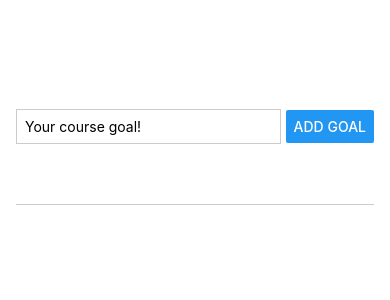
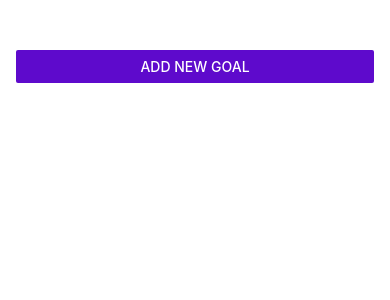
Before and after one commit to gtomsic/first-native-react, a React Native app: screen / in a window 390 px wide. Shown: the top 300 px of the page. Built offline with nearby package versions, Linux system fonts and the light colour scheme.

Commit message:
Adding animation effects on react modal complete

```diff
--- a/App.js
+++ b/App.js
@@ -1,10 +1,11 @@
 import { useState } from 'react';
-import { StyleSheet, View, Button, TextInput, FlatList } from 'react-native';
+import { StyleSheet, View, Button, FlatList } from 'react-native';
 import GoalInput from './src/components/GoalInput';
 import GoalItem from './src/components/GoalItem';
 export default function App() {
   const [goals, setGoals] = useState([]);
   const [text, setText] = useState('');
+  const [isOpen, setIsOpen] = useState(false);
   const goalInputHandler = (enteredText) => {
     setText(enteredText);
   };
@@ -13,6 +14,7 @@ export default function App() {
       { text: text, key: Math.random().toString() },
       ...previosGoals,
     ]);
+    setIsOpen(false);
   };
   const deleteCourseItem = (id) => {
     setGoals((currentGoals) => {
@@ -21,10 +23,19 @@ export default function App() {
   };
   return (
     <View style={styles.appContainer}>
+      <Button
+        title="Add New Goal"
+        color="#5e0acc"
+        onPress={() => setIsOpen(!isOpen)}
+      />
+
       <GoalInput
         goalInputHandler={goalInputHandler}
         addGoalHandler={addGoalHandler}
+        isOpen={isOpen}
+        closeModal={() => setIsOpen(false)}
       />
+
       <View style={styles.goalsContainer}>
         <FlatList
           data={goals}
@@ -33,6 +44,7 @@ export default function App() {
               <GoalItem
                 text={itemData.item.text}
                 onPress={() => deleteCourseItem(itemData.item.key)}
+                isOpen={isOpen}
               />
             );
           }}
--- a/src/components/GoalInput.js
+++ b/src/components/GoalInput.js
@@ -1,15 +1,29 @@
-import { StyleSheet, View, TextInput, Button } from 'react-native';
+import { StyleSheet, View, TextInput, Button, Modal } from 'react-native';
 
-const GoalInput = ({ goalInputHandler, addGoalHandler }) => {
+const GoalInput = ({
+  goalInputHandler,
+  addGoalHandler,
+  isOpen,
+  closeModal,
+}) => {
   return (
+    <Modal visible={isOpen} animationType="slide">
       <View style={styles.inputContainer}>
         <TextInput
           onChangeText={goalInputHandler}
           style={styles.textInput}
           placeholder="Your course goal!"
         />
+        <View style={styles.buttonContainer}>
+          <View style={styles.button}>
             <Button onPress={addGoalHandler} title="Add Goal" />
           </View>
+          <View style={styles.button}>
+            <Button onPress={closeModal} title="Cancel" />
+          </View>
+        </View>
+      </View>
+    </Modal>
   );
 };
 
@@ -18,18 +32,24 @@ export default GoalInput;
 const styles = StyleSheet.create({
   inputContainer: {
     flex: 1,
-    flexDirection: 'row',
-    justifyContent: 'space-between',
-    alignItems: 'center',
+    justifyContent: 'center',
     marginBottom: 24,
-    borderColor: '#ccc',
-    borderBottomWidth: 1,
+    padding: 16,
   },
   textInput: {
     borderWidth: 1,
     borderColor: '#ccc',
-    flex: 1,
     marginRight: 5,
     padding: 8,
+    width: '100%',
+  },
+  buttonContainer: {
+    flexDirection: 'row',
+    justifyContent: 'space-between',
+    paddingHorizontal: 16,
+    marginTop: 10,
+  },
+  button: {
+    width: '45%',
   },
 });
--- a/src/components/GoalItem.js
+++ b/src/components/GoalItem.js
@@ -1,11 +1,15 @@
 import { StyleSheet, View, Text, Pressable } from 'react-native';
 const GoalItem = ({ text, onPress }) => {
   return (
-    <Pressable onPress={onPress}>
-      <View style={styles.goalItem}>
+    <View style={styles.goalItem}>
+      <Pressable
+        android_ripple={{ color: '#ddd' }}
+        onPress={onPress}
+        style={({ pressed }) => pressed && styles.pressItem}
+      >
         <Text style={styles.goalText}>{text}</Text>
-      </View>
-    </Pressable>
+      </Pressable>
+    </View>
   );
 };
 
@@ -13,12 +17,15 @@ export default GoalItem;
 
 const styles = StyleSheet.create({
   goalItem: {
-    padding: 8,
     margin: 8,
     borderRadius: 6,
     backgroundColor: '#5e0acc',
   },
   goalText: {
     color: 'white',
+    padding: 8,
+  },
+  pressItem: {
+    opacity: 0.5,
   },
 });
```
Lines whose indentation alone changed are shown as unchanged.
